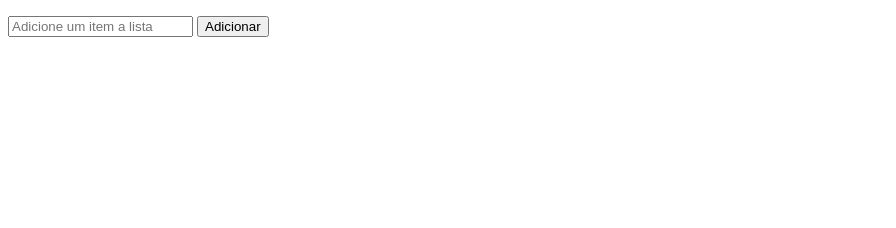
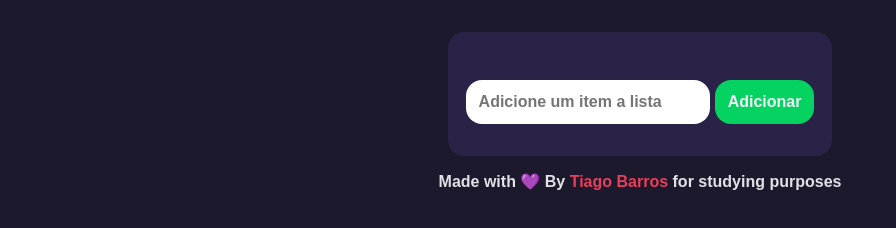
Before and after one commit to TiagoBarros01/market-list, a plain HTML site: page index.html in a window 1280 px wide. Shown: the whole page, without its empty margins (0-896 px from the left). Drawn offline with Linux system fonts and the light colour scheme.

Commit message:
add style

```diff
--- /dev/null
+++ b/base.css
@@ -0,0 +1,23 @@
+* {
+    margin: 0;
+    padding: 0;
+
+    list-style: none;
+    text-decoration: none;
+
+    box-sizing: border-box;
+
+    font-family: Arial, Helvetica, sans-serif;
+}
+
+:root {
+    --color-background: #1d192c;
+    --color-background-secondary: #2b2347;
+    --color-green: #04d361;
+    --color-green-secondary: #09bd5a;
+    --color-red: #e83f5b;
+    --color-red-secondary: #d4304c;
+    --color-primary: #e1e1e6;
+    --color-black: #0d0d0f;
+    --color-white: #efeff5;
+}
--- a/index.html
+++ b/index.html
@@ -1,19 +1,27 @@
 <!DOCTYPE html>
 <html lang="en">
-<head>
-    <meta charset="UTF-8">
-    <meta name="viewport" content="width=device-width, initial-scale=1.0">
+  <head>
+    <meta charset="UTF-8" />
+    <meta name="viewport" content="width=device-width, initial-scale=1.0" />
     <title>MarketList</title>
-</head>
-<body>
 
+    <link rel="stylesheet" href="base.css" />
+    <link rel="stylesheet" href="style.css" />
+  </head>
+  <body>
     <div id="app">
+      <div id="content">
         <ul></ul>
-        <input type="text" placeholder="Adicione um item a lista">
+        <input type="text" placeholder="Adicione um item a lista" maxlength="25"/>
         <button>Adicionar</button>
+      </div>
+    </div>
+    <div class="content-offer">
+        Made with 💜 By
+        <a href="https://github.com/TiagoBarros01">Tiago Barros</a> for studying
+        purposes
     </div>
 
     <script src="list.js"></script>
-
-</body>
+  </body>
 </html>
--- a/style.css
+++ b/style.css
@@ -0,0 +1,79 @@
+body {
+    background: var(--color-background)
+}
+
+#app {
+    text-align: center;
+    margin-top: 2rem;
+}
+
+#content {
+    width: 30%;
+    margin: 0 auto;
+    background-color: var(--color-background-secondary);
+    padding-top: 1rem;
+
+    border-radius: 1rem;
+}
+
+li {
+    color: var(--color-primary);
+    font-size: 1.3rem;
+    line-height: 1.7rem;
+}
+
+a {
+    color: var(--color-red);
+    margin-left: 1rem;
+    font-weight: 600;
+}
+
+a:hover {
+    color: var(--color-red-secondary);
+    transition: 200ms;
+}
+
+input {
+    color: var(--color-black);
+
+    margin-top: 2rem;
+    margin-bottom: 2rem;
+    padding: .8rem;
+    border-radius: 1rem;
+
+    border: 0;
+    outline: 0;
+    font-size: 1rem;
+    font-weight: 600;
+}
+
+button {
+    background: var(--color-green);
+    color: var(--color-white);
+    padding: .8rem;
+
+    border-radius: 1rem;
+
+    border: 0;
+    outline: 0;
+    font-size: 1rem;
+    font-weight: 600;
+
+    cursor: pointer;
+}
+
+button:hover {
+    background: var(--color-green-secondary);
+    transition: 200ms;
+}
+
+.content-offer {
+    margin-top: 1rem;
+    color: var(--color-primary);
+    text-align: center;
+    font-weight: 600;
+}
+
+.content-offer a {
+    margin: 0;
+}
```
